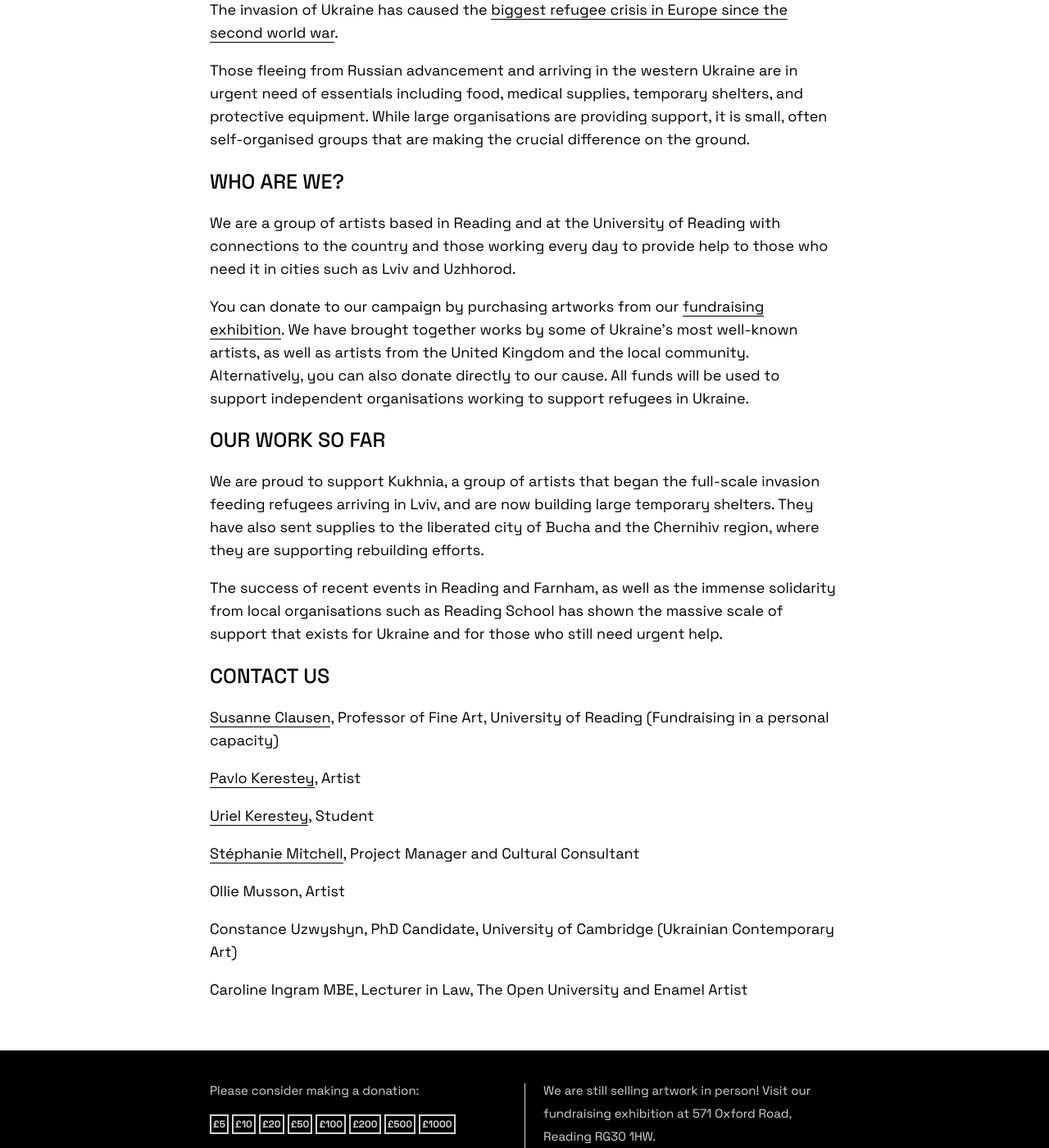
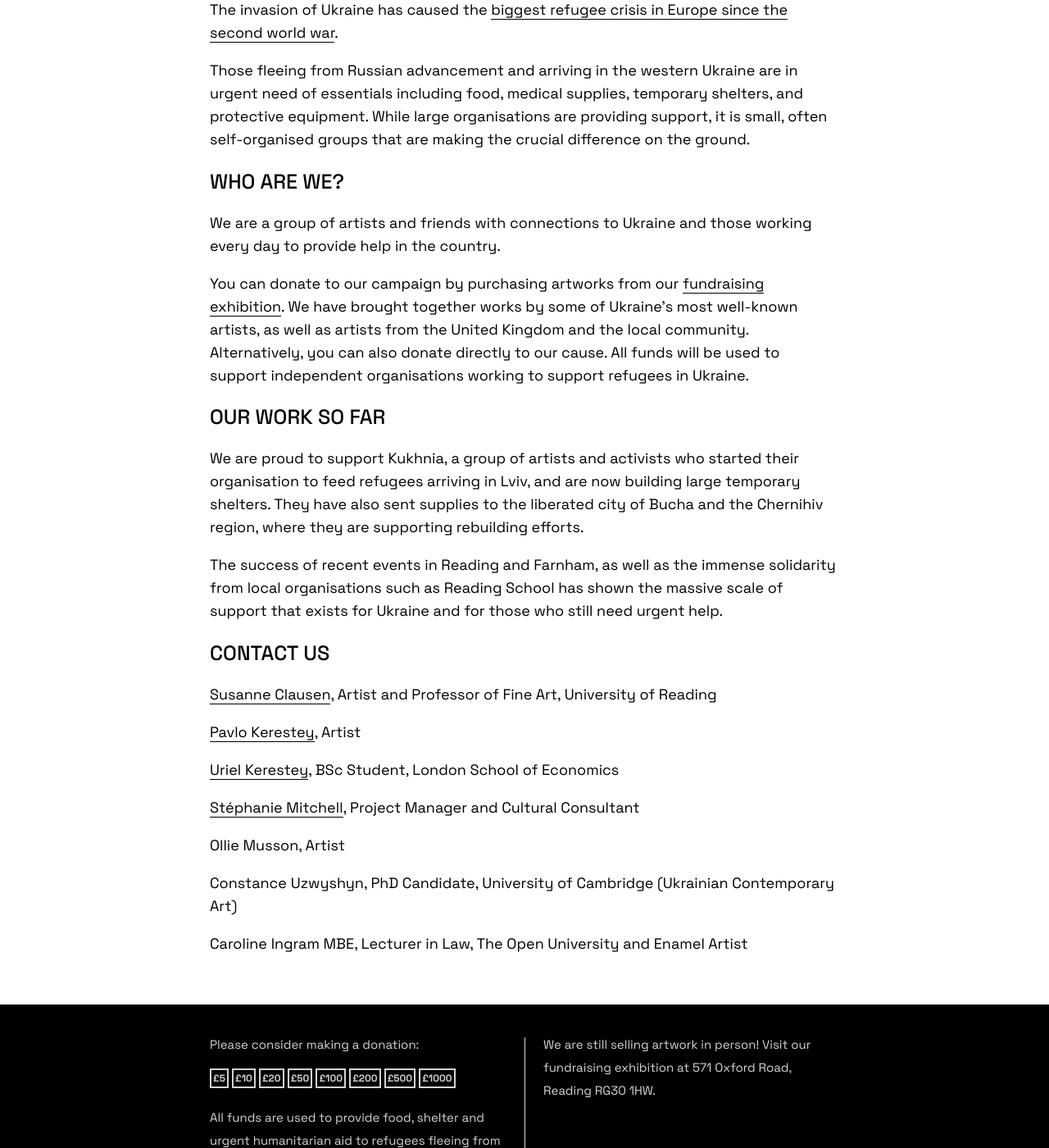
Before and after one commit to Zanemax/artists-for-ukraine, a Jekyll site: the page built from about.html, in a window 1280 px wide and 1400 px high, scrolled down 436 px. Shown: the whole window at 82% size. Built offline with Jekyll 4.4.1, drawn with Linux system fonts in a browser that asks for light colours.

Commit message:
Grammatical fixes in 'About'

```diff
--- a/about.html
+++ b/about.html
@@ -13,23 +13,23 @@ title: Artists for Ukraine | About
 
 <h2>WHO ARE WE?</h2>
 
-<p>We are a group of artists based in Reading and at the University of Reading with connections to the country and those working every day to provide help to those who need it in cities such as Lviv and Uzhhorod.</p>
+<p>We are a group of artists and friends with connections to Ukraine and those working every day to provide help in the country.</p>
 
 <p>You can donate to our campaign by purchasing artworks from our <a href="/shop">fundraising exhibition</a>. We have brought together works by some of Ukraine's most well-known artists, as well as artists from the United Kingdom and the local community. Alternatively, you can also donate directly to our cause. All funds will be used to support independent organisations working to support refugees in Ukraine.</p>
 
 <h2>OUR WORK SO FAR</h2>
 
-<p>We are proud to support Kukhnia, a group of artists that began the full-scale invasion feeding refugees arriving in Lviv, and are now building large temporary shelters. They have also sent supplies to the liberated city of Bucha and the Chernihiv region, where they are supporting rebuilding efforts.</p>
+<p>We are proud to support Kukhnia, a group of artists and activists who started their organisation to feed refugees arriving in Lviv, and are now building large temporary shelters. They have also sent supplies to the liberated city of Bucha and the Chernihiv region, where they are supporting rebuilding efforts.</p>
 
 <p>The success of recent events in Reading and Farnham, as well as the immense solidarity from local organisations such as Reading School has shown the massive scale of support that exists for Ukraine and for those who still need urgent help.</p>
 
 <h2>CONTACT US</h2>
 
-<p><a href="mailto:susanne@szuper.org">Susanne Clausen</a>, Professor of Fine Art, University of Reading (Fundraising in a personal capacity)</p>
+<p><a href="mailto:susanne@szuper.org">Susanne Clausen</a>, Artist and Professor of Fine Art, University of Reading</p>
 
 <p><a href="mailto:kerestey@gmail.com">Pavlo Kerestey</a>, Artist</p>
 
-<p><a href="mailto:u.kerestey@gmail.com">Uriel Kerestey</a>, Student</p>
+<p><a href="mailto:u.kerestey@gmail.com">Uriel Kerestey</a>, BSc Student, London School of Economics</p>
 
 <p><a href="mailto:steph@welikedetail.com">Stéphanie Mitchell</a>, Project Manager and Cultural Consultant</p>
 
```
